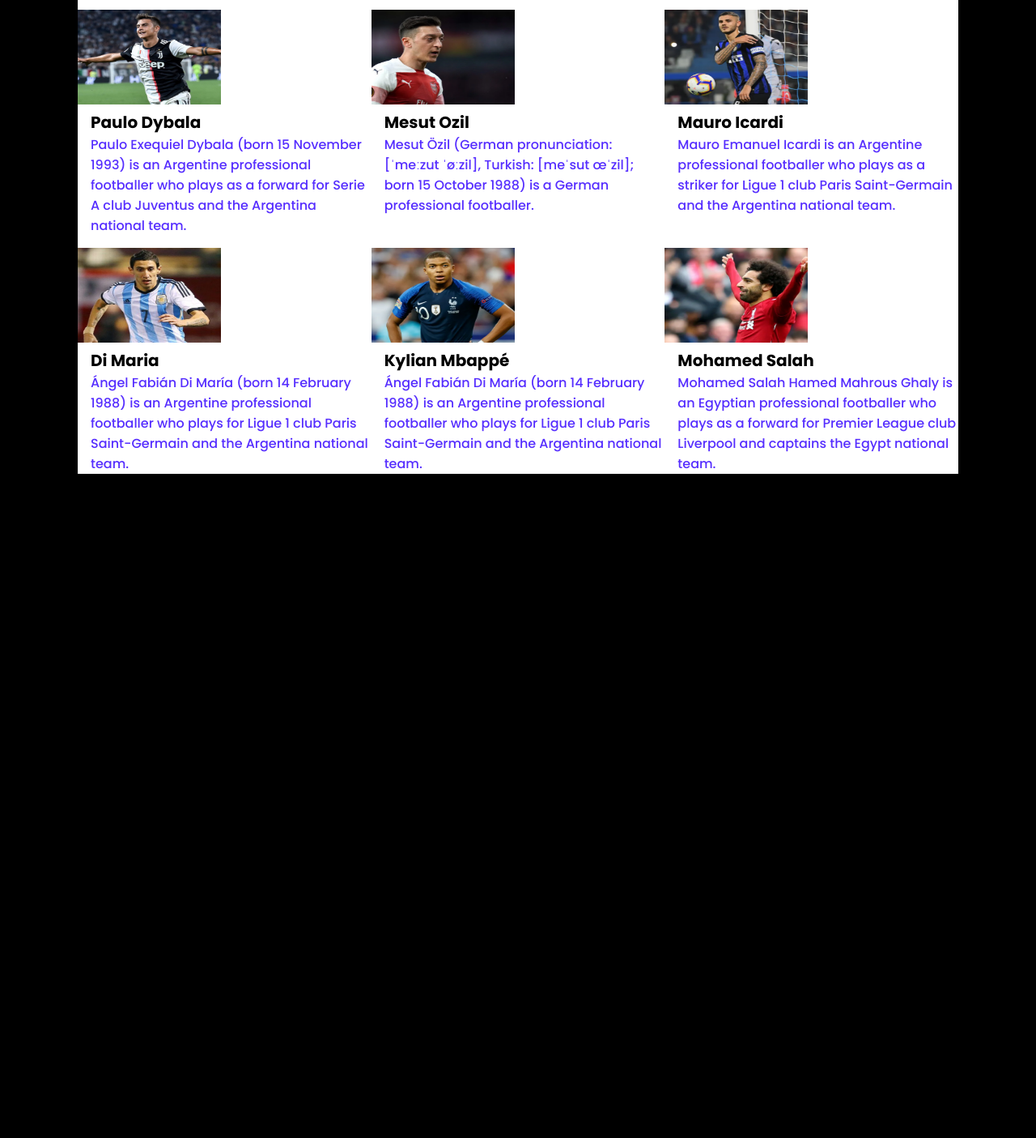
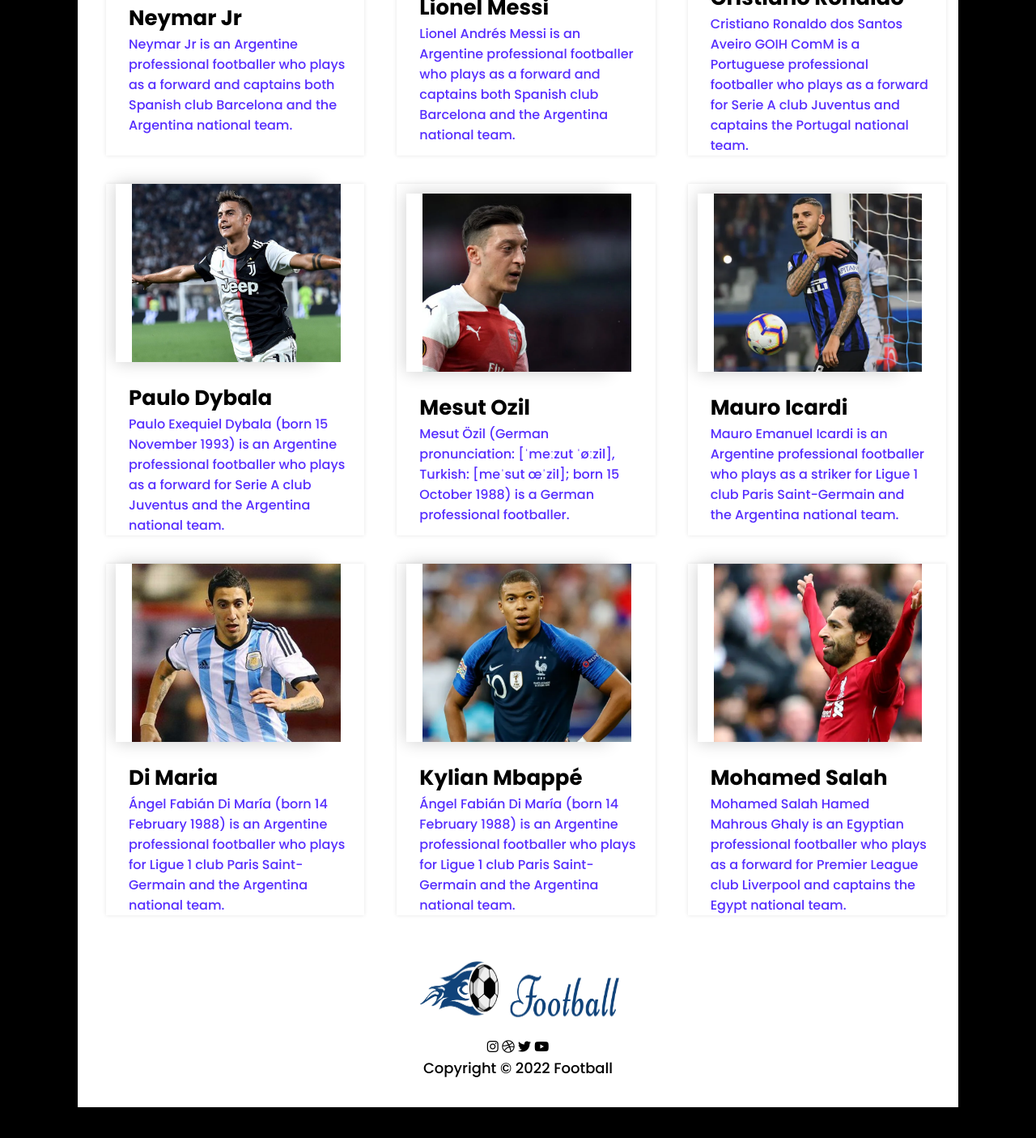
Before and after one commit to matiurjewel/responsive-football, a plain HTML site: page index.html in a window 1280 px wide. Shown: the part 869-2274 px from the top of the page at 81% size. Before the commit the page ends 1454 px from the top, so only its background shows below. Drawn offline with Linux system fonts and the light colour scheme.

Commit message:
footer add

```diff
--- a/css/style.css
+++ b/css/style.css
@@ -27,7 +27,7 @@ main {
 }
 
 .container {
-    background-color: #2D25A0;
+    background-color: #FFFFFF;
 }
 
 /* -----------------------Nav styles--------------- */
@@ -78,8 +78,12 @@ header ul {
 
 /* -----------------------Top Banner Styles--------------- */
 
+.green-part {
+    background-color: #2D25A0;
+}
+
 .top-banner {
-    margin-bottom: 25px;
+    margin-bottom: 35px;
 }
 
 .banner {
@@ -148,16 +152,32 @@ header ul {
     display: grid;
     grid-template-columns: repeat(3, 1fr);
     grid-row-gap: 15px;
+    padding: 5px;
 }
 
 .blog {
     display: flex;
     flex-direction: column;
+    margin: 10px;
+    justify-content: center;
+    background-color: #FFFFFF;
+    box-shadow: 0px 0px 5px rgba(0, 0, 0, .1);
+    margin-left: 30px;
+}
+
+.thumbnail {
+    margin-left: 12px;
+    width: 250px;
+    height: 220px;
+    background-color: #fff;
+    margin-bottom: 25px;
+    box-shadow: 0px 0px 20px rgba(0, 0, 0, .2);
 }
 
 .blog .thumbnail img {
-    width: 177px;
-    height: 117px;
+    min-width: 100%;
+    height: 100%;
+    margin-left: 20px;
 }
 
 .blog-info {
@@ -165,10 +185,42 @@ header ul {
 }
 
 .blog-title {
-    font-size: 20px;
+    font-size: 26px;
+    font-weight: 700;
+    margin-left: 12px;
 }
 
 .blog-author {
     color: #562EFF;
     font-size: 16px;
+    font-weight: 400;
+    /* text-align: justify; */
+    margin-right: 22px;
+    margin-left: 12px;
 }
+
+/* -----------------------Footer Styles Here-------------- */
+
+.soccer {
+    display: flex;
+    flex-direction: column;
+    justify-content: center;
+    align-items: center;
+    margin-bottom: 40px;
+    padding: 35px;
+}
+
+.football {
+    width: 250px;
+    height: 100px;
+}
+.football img{
+    width: 100%;
+    height: 100%;
+}
+
+.copyright {
+    font-size: 18px;
+    font-weight: 400;
+    color: #000000;
+}
--- a/index.html
+++ b/index.html
@@ -10,6 +10,7 @@
   </head>
   <body>
     <main class="container">
+      <div class="green-part">
         <div class="header-link">
           <header>
             <nav id="nav-links">
@@ -48,6 +49,7 @@
 
             <div class="banner-img">
               <img src="img/banner.png" alt="" />
+            </div>
           </div>
         </div>
       </div>
@@ -173,6 +175,20 @@
             </div>
           </article>
         </div>
+        <footer>
+          <div class="soccer">
+            <div class="football">
+              <img src="img/Logo.png" alt="" />
+            </div>
+            <div class="icon">
+              <i class="fab fa-instagram"></i>
+              <i class="fab fa-dribbble"></i>
+              <i class="fab fa-twitter"></i>
+              <i class="fab fa-youtube"></i>
+            </div>
+            <p class="copyright">Copyright &copy; 2022 Football</p>
+          </div>
+        </footer>
       </section>
       <!-- ------------------------Players design Ends Here------------------------ -->
     </main>
@@ -182,10 +198,6 @@
       src="https://kit.fontawesome.com/d82f803b53.js"
       crossorigin="anonymous"
     ></script>
-    <!-- <i class="fab fa-instagram"></i>
-      <i class="fab fa-dribbble"></i>
-      <i class="fab fa-twitter"></i>
-      <i class="fas fa-arrow-right intro-icon"></i>
-      <i class="fab fa-youtube"></i> -->
+    <!--  -->
   </body>
 </html>
```
Lines whose indentation alone changed are shown as unchanged.
